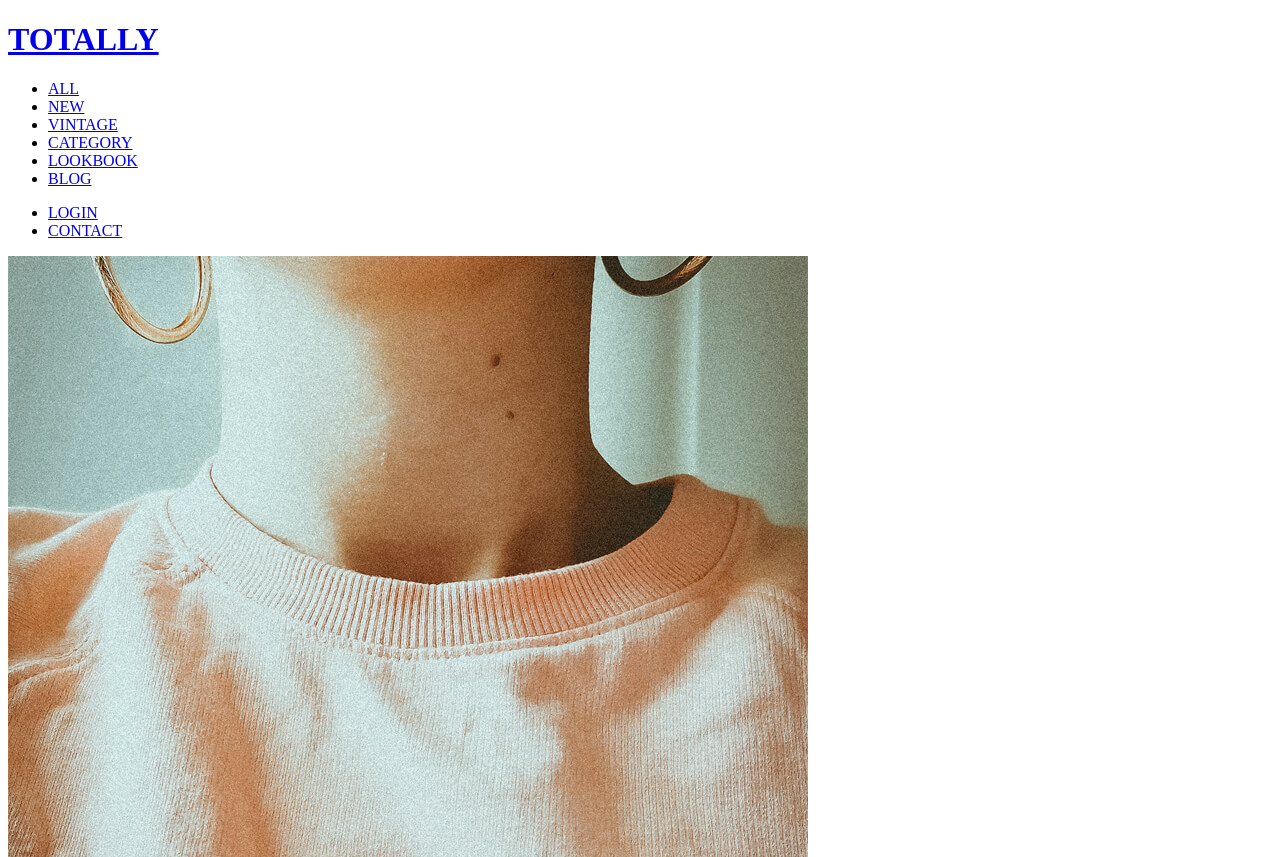
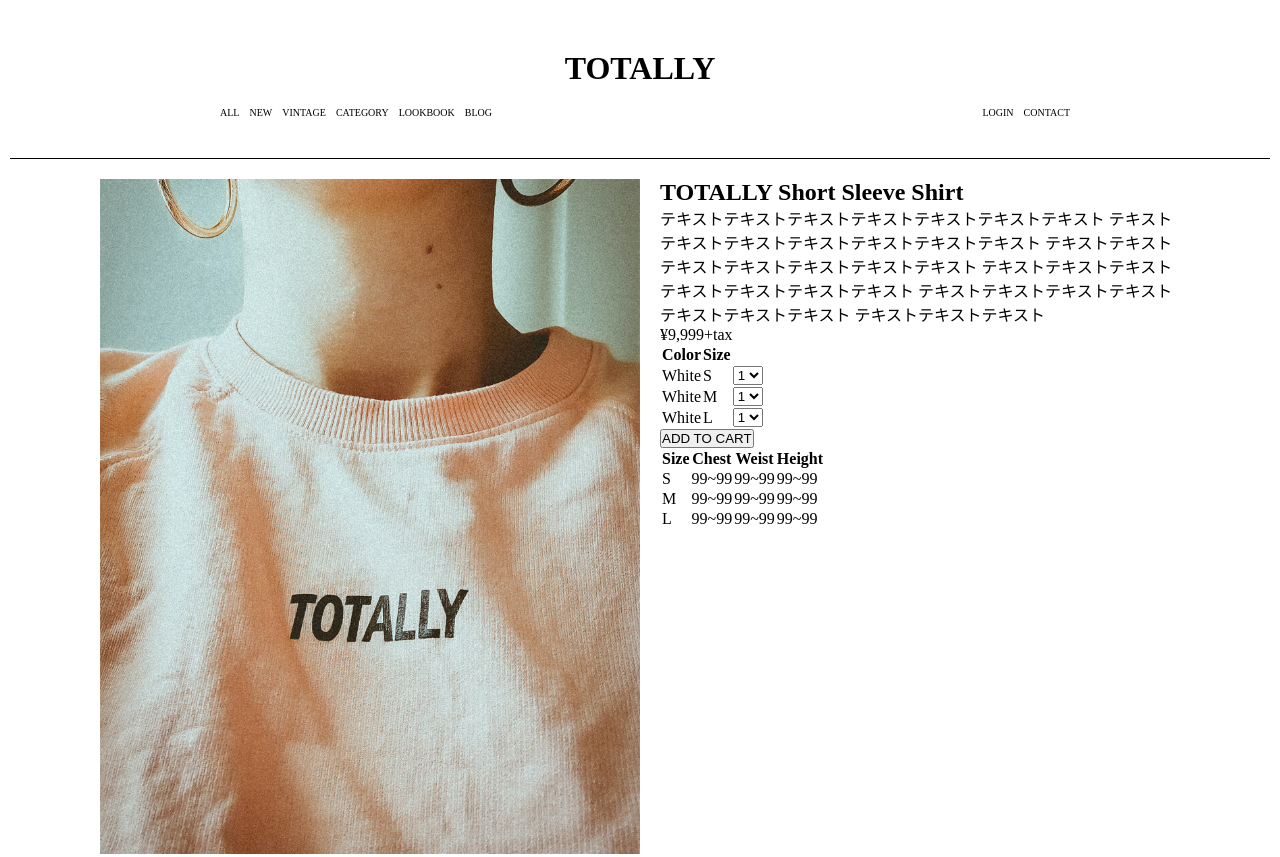
Before and after one commit to divnaoki/EC-site, a plain HTML site: page index.html in a window 1280 px wide. Shown: the top 857 px of the page. Drawn offline with Linux system fonts and the light colour scheme.

Commit message:
coding header css

```diff
--- a/css/style.css
+++ b/css/style.css
@@ -1,7 +1,49 @@
-*{
+* {
   padding: 0;
   margin: 0;
 }
+a {
+  color: #000000;
+}
+/*
+  header
+*/
+#header {
+  padding-bottom: 20px;
+  border-bottom: solid #000000 1px;
+  margin: 0 10px;
+}
+ul {
+  display: flex;
+}
 li {
+  list-style: none;
+  margin-left: 10px;
+}
+a {
   text-decoration: none;
 }
+nav {
+  display: flex;
+  justify-content: space-between;
+  margin: 20px 200px;
+}
+.site_title {
+  text-align: center;
+  margin-top: 50px;
+}
+nav ul li {
+  font-size: 10px;
+}
+/*
+  main
+*/
+main {
+  display: flex;
+  margin: 20px 100px;
+  justify-content: space-between;
+}
+main img {
+  width: 50%;
+  margin-right: 20px;
+}
--- a/index.html
+++ b/index.html
@@ -4,11 +4,12 @@
   <meta charset="UTF-8">
   <meta http-equiv="X-UA-Compatible" content="IE=edge">
   <meta name="viewport" content="width=device-width, initial-scale=1.0">
+  <link rel="stylesheet" href="css/style.css">
   <title>TOTALLY</title>
 </head>
 <body>
-  <header>
-    <h1><a href="#">TOTALLY</a></h1>
+  <header id="header" class="wrapper">
+    <h1 class="site_title"><a href="#">TOTALLY</a></h1>
     <nav>
       <ul>
         <li><a href="#">ALL</a></li>
@@ -24,8 +25,9 @@
       </ul>
     </nav>
   </header>
-  <main>
+  <main class="wrapper">
     <img src="img/main_visual.jpeg" alt="main_visual">
+    <div class="text_zone">
       <h2>TOTALLY Short Sleeve Shirt</h2>
       <p>テキストテキストテキストテキストテキストテキストテキスト テキストテキストテキストテキストテキストテキストテキスト テキストテキストテキストテキストテキストテキストテキスト テキストテキストテキストテキストテキストテキストテキスト テキストテキストテキストテキストテキストテキストテキスト テキストテキストテキスト</p>
       <span>¥9,999+tax</span>
@@ -105,6 +107,7 @@
           </tr>
         </tbody>
       </table>
+    </div>
   </main>
 
   <footer>
```
Lines whose indentation alone changed are shown as unchanged.
